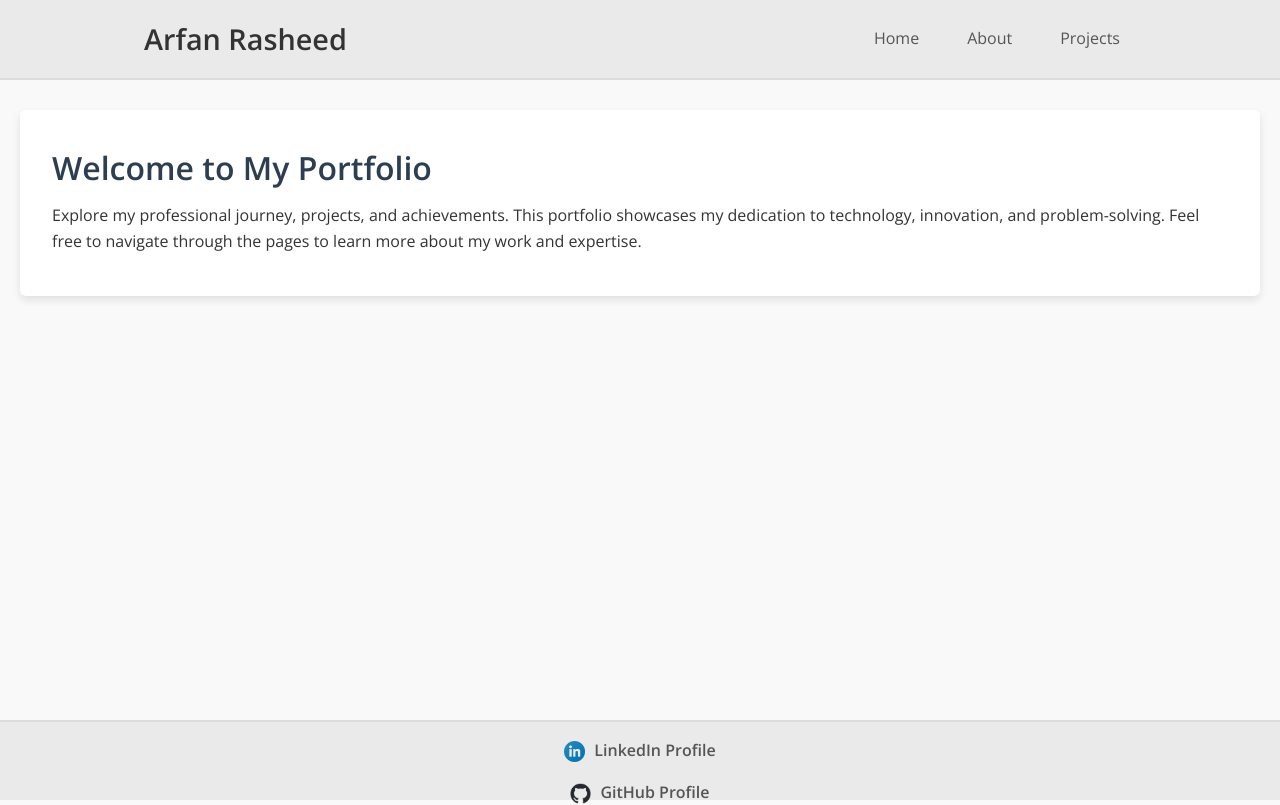
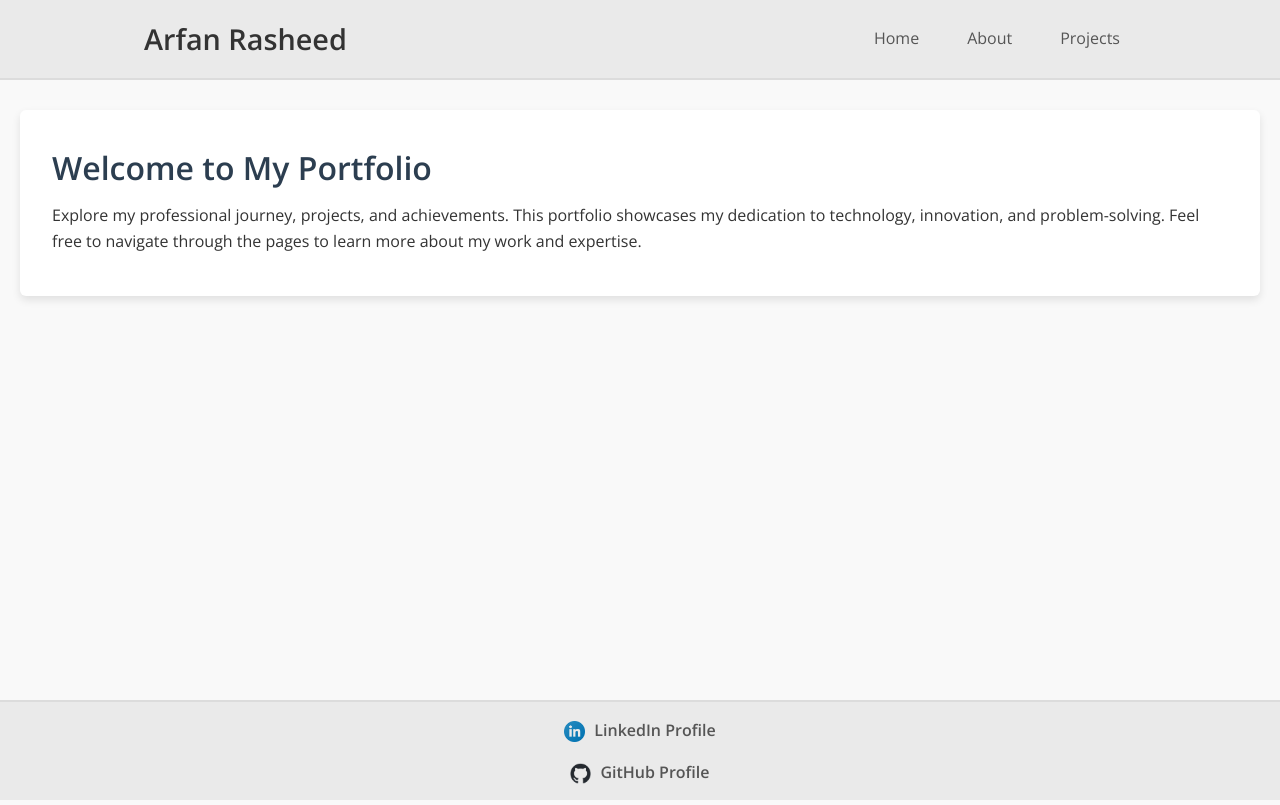
Before and after one commit to ArfanRasheed/ArfanRasheed.github.io, a plain HTML site: page index.html in a window 1280 px wide. Drawn offline with nearby package versions, Linux system fonts and the light colour scheme.

Commit message:
Update styles.css

```diff
--- a/styles.css
+++ b/styles.css
@@ -131,14 +131,14 @@ main {
     margin: 0;
     text-align: center;
     padding-top: 0;
-    padding-bottom: 20px;
+    padding-bottom: 40px;
     border-top: 2px solid #dcdcdc;
     box-sizing: border-box;
     position: static;
     bottom: 0;
     left: 0;
     z-index: 1000;
-    height: 80px;
+    height: 100px;
 }
 
 .footer a {
```
